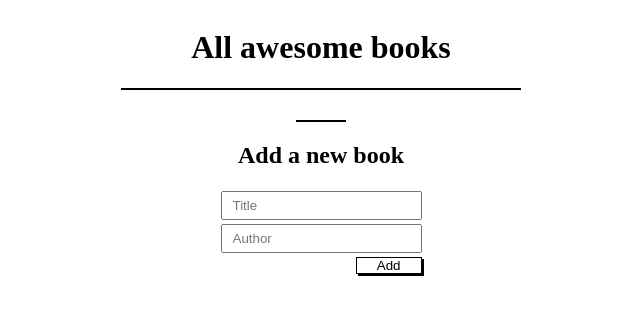
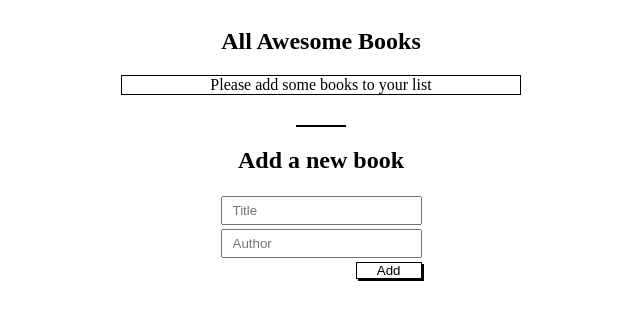
Before and after one commit to s2jack/awesome-books, a website: page index.html in a window 1280 px wide. Shown: the whole page, without its empty margins (319-959 px from the left). Drawn offline with Linux system fonts and the light colour scheme.

Commit message:
Recreate BookList section Transfer heading element into booklist section from header tag Create new text element to warn if user doesn't have any book on their BookList Create heading element dynamically from script.js file

```diff
--- a/index.html
+++ b/index.html
@@ -8,9 +8,8 @@
 </head>
 <body class="flex-col">
     <header>
-        <h1 class="header">All awesome books</h1>
     </header>
-    <section class="book-list flex-col">
+    <section class="book-list-section flex-col">
     </section>
     <section class="book-update flex-col">
         <div id="seperator"></div>
--- a/scripts.js
+++ b/scripts.js
@@ -12,14 +12,24 @@ class Book {
 }
 
 // load book section function
-const postContainer = document.querySelector(".book-list");
+const bookListSection = document.querySelector(".book-list-section");
+const bookListHeading = document.createElement('h1')
+bookListHeading.className = 'heading'
+bookListHeading.innerText = 'All Awesome Books'
+bookListSection.appendChild(bookListHeading)
+const bookListContainer = document.createElement('div');
+bookListContainer.className = 'book-list'
+bookListSection.appendChild(bookListContainer)
 
 class BookList {
   static loadBookSection() {
     // check the local storage if there is any database for books list
     const bookDB = JSON.parse(localStorage.getItem("bookData"));
     if (bookDB === null || bookDB.length === 0) {
-      // exit before
+      const noteText = document.createElement('p')
+      noteText.innerText = 'Please add some books to your list'
+      noteText.className = 'note-text'
+      bookListContainer.appendChild(noteText)
       return;
     }
     // if there is data, create a card for each element
@@ -29,7 +39,7 @@ class BookList {
       postElement.innerHTML = `
         <p class="book-title">"${book.title}" by ${book.author}</p>
       `;
-      postContainer.appendChild(postElement);
+      bookListContainer.appendChild(postElement);
       // create a remove button for each book and give it the same id as the book object
       const removeBtn = document.createElement("button");
       removeBtn.className = "remove-btn";
--- a/styles.css
+++ b/styles.css
@@ -16,19 +16,19 @@ article {
   padding: 0;
 }
 
-.header {
+.heading,
+.note-text {
   text-align: center;
 }
 
 .book-list,
+.book-list-section,
 .book-update {
   width: 100%;
   max-width: 400px;
 }
 
 .book-list {
-  display: flex;
-  flex-direction: column;
   border: 1px solid #000;
 }
 
```
